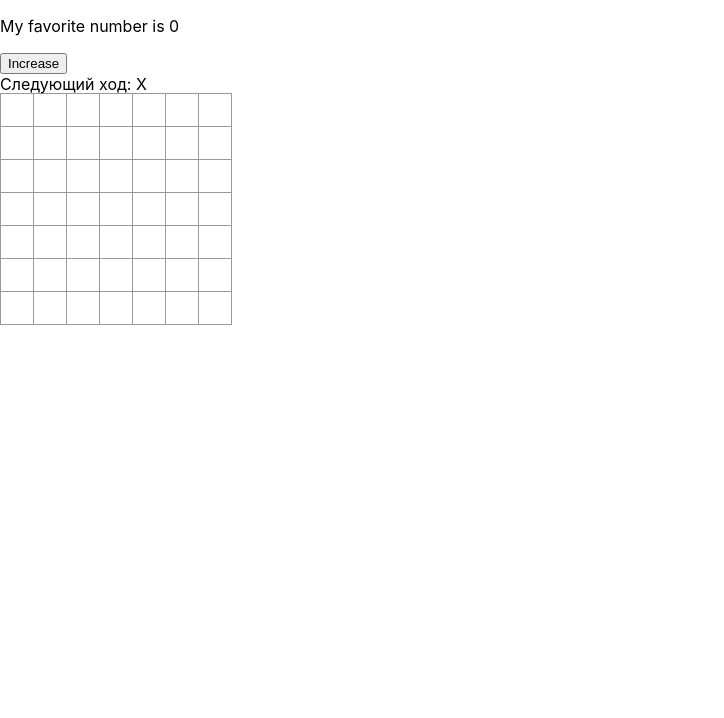
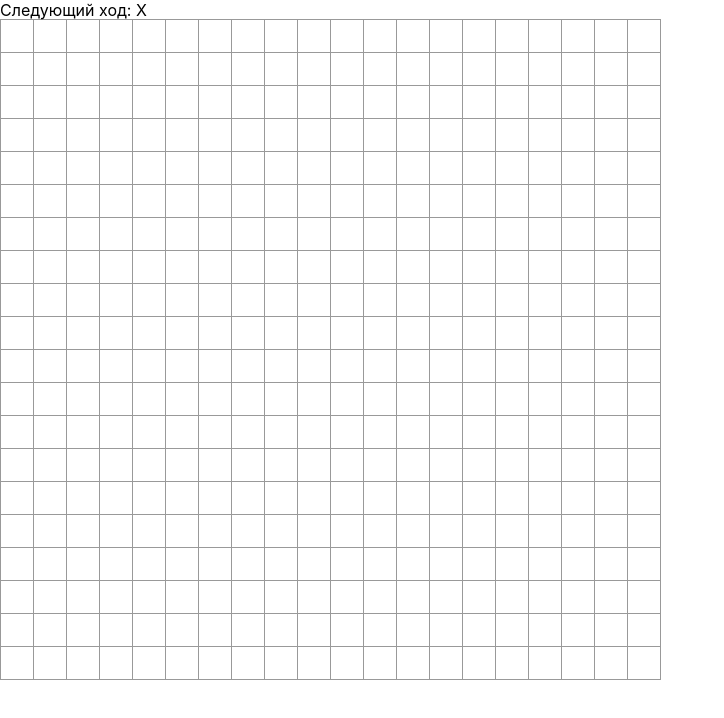
Before and after one commit to vvk2001github/TicTacToeUnlim, a React (Create React App) app: page / in a window 1280 px wide. Shown: the top 718 px of the page, without its empty margins (0-724 px from the left). Built offline with nearby package versions, Linux system fonts and the light colour scheme.

Commit message:
CalculateWinners

```diff
--- a/src/Board/Board.tsx
+++ b/src/Board/Board.tsx
@@ -9,16 +9,49 @@ export interface BoardProps {
 export interface BoardState {
     squares: Array<String>;
     xIsNext: boolean;
+    lines:number[][];
 }
 
 export class Board extends React.Component<BoardProps, BoardState> {
 
-    constructor(props: any) {
+    constructor(props: BoardProps) {
         super(props);
+
+        //Calculate winner items
+        var tmplines:number[][] = [];
+
+        for(let i = 0; i < props.size; i++) {
+            tmplines[i] = Array(props.size)
+            for(let j = 0; j < props.size; j++) {
+                tmplines[i][j] = i * props.size + j
+            }
+        }
+        const winnerLines:any = [];
+
+        for(let i = 0; i <= (props.size - 3); i++) {
+            for(let j = 0; j <= (props.size - 3); j++) {
+                    winnerLines.push([tmplines[i][j], tmplines[i][j+1], tmplines[i][j+2]]) //1
+                    winnerLines.push([tmplines[i+1][j], tmplines[i+1][j+1], tmplines[i+1][j+2]]) //2
+                    winnerLines.push([tmplines[i+2][j], tmplines[i+2][j+1], tmplines[i+2][j+2]]) //3
+
+                    winnerLines.push([tmplines[i][j], tmplines[i+1][j], tmplines[i+2][j]]) //4
+                    winnerLines.push([tmplines[i][j+1], tmplines[i+1][j+1], tmplines[i+2][j+1]]) //5
+                    winnerLines.push([tmplines[i][j+2], tmplines[i+1][j+2], tmplines[i+2][j+2]]) //6
+
+                    winnerLines.push([tmplines[i][j], tmplines[i+1][j+1], tmplines[i+2][j+2]]) //7
+                    winnerLines.push([tmplines[i][j+2], tmplines[i+1][j+1], tmplines[i+2][j]]) //8
+            }
+        }
+
+        console.log(winnerLines);
+
         this.state = {
             squares: Array(this.props.size * this.props.size).fill(null),
-            xIsNext: true
+            xIsNext: true,
+            lines: winnerLines,
         };
+
+
     }
 
     public handleClick(i: number) {
@@ -53,7 +86,7 @@ export class Board extends React.Component<BoardProps, BoardState> {
         for (let i = 0; i < this.props.size; i++) {
             let rows = []
             for (let j = 0; j < this.props.size; j++) {
-                rows.push(this.renderSquare(i * 5 + j));
+                rows.push(this.renderSquare(i * this.props.size + j));
             }
             items.push(<div className="board-row">{rows}</div>)
         }
@@ -62,29 +95,13 @@ export class Board extends React.Component<BoardProps, BoardState> {
 
     }
 
-    public click(num: number) {
-        console.log('Click ' + String(num) + ' !!!');
-    }
-
     private calculateWinner(squares: Array<String>): String {
-        return ''
-
-        // const lines = [
-        //     [0, 1, 2],
-        //     [3, 4, 5],
-        //     [6, 7, 8],
-        //     [0, 3, 6],
-        //     [1, 4, 7],
-        //     [2, 5, 8],
-        //     [0, 4, 8],
-        //     [2, 4, 6],
-        // ];
-        // for (let i = 0; i < lines.length; i++) {
-        //     const [a, b, c] = lines[i];
-        //     if (squares[a] && squares[a] === squares[b] && squares[a] === squares[c]) {
-        //         return squares[a];
-        //     }
-        // }
-        // return '';
+        for (let i = 0; i < this.state.lines.length; i++) {
+            const [a, b, c] = this.state.lines[i];
+            if (squares[a] && squares[a] === squares[b] && squares[a] === squares[c]) {
+                return squares[a];
+            }
+        }
+        return '';
     }
 }
--- a/src/Test01.tsx
+++ /dev/null
@@ -1,35 +0,0 @@
-import React from 'react'
-
-interface IProps {
-    countBy?: number;
-}
-
-interface IState {
-    count: number
-}
-
-export class Test01 extends React.Component<IProps, IState> {
-
-    public static defaultProps: Partial<IProps> = {
-        countBy: 1
-    }
-
-    public state: IState = {
-        count: 0
-    }
-
-    public increase = () => {
-        const countBy: number = this.props.countBy!;
-        const count: number = this.state.count + countBy;
-        this.setState({ count })
-    }
-
-    public render() {
-        return (
-          <div>
-            <p>My favorite number is {this.state.count}</p>
-            <button onClick={this.increase}>Increase</button>
-          </div>
-        );
-      }
-}
--- a/src/index.tsx
+++ b/src/index.tsx
@@ -1,14 +1,12 @@
 import React from 'react';
 import ReactDOM from 'react-dom';
 import './index.css';
-import {Test01} from './Test01';
 import { Board } from './Board/Board'
 import * as serviceWorker from './serviceWorker';
 
 ReactDOM.render(
   <React.StrictMode>
-    <Test01 />
-    <Board size = {7}/>
+    <Board size = {20}/>
   </React.StrictMode>,
   document.getElementById('root')
 );
--- a/tsconfig.json
+++ b/tsconfig.json
@@ -17,7 +17,8 @@
     "resolveJsonModule": true,
     "isolatedModules": true,
     "noEmit": true,
-    "jsx": "react"
+    "jsx": "react",
+    "sourceMap": true,
   },
   "include": [
     "src"
```
